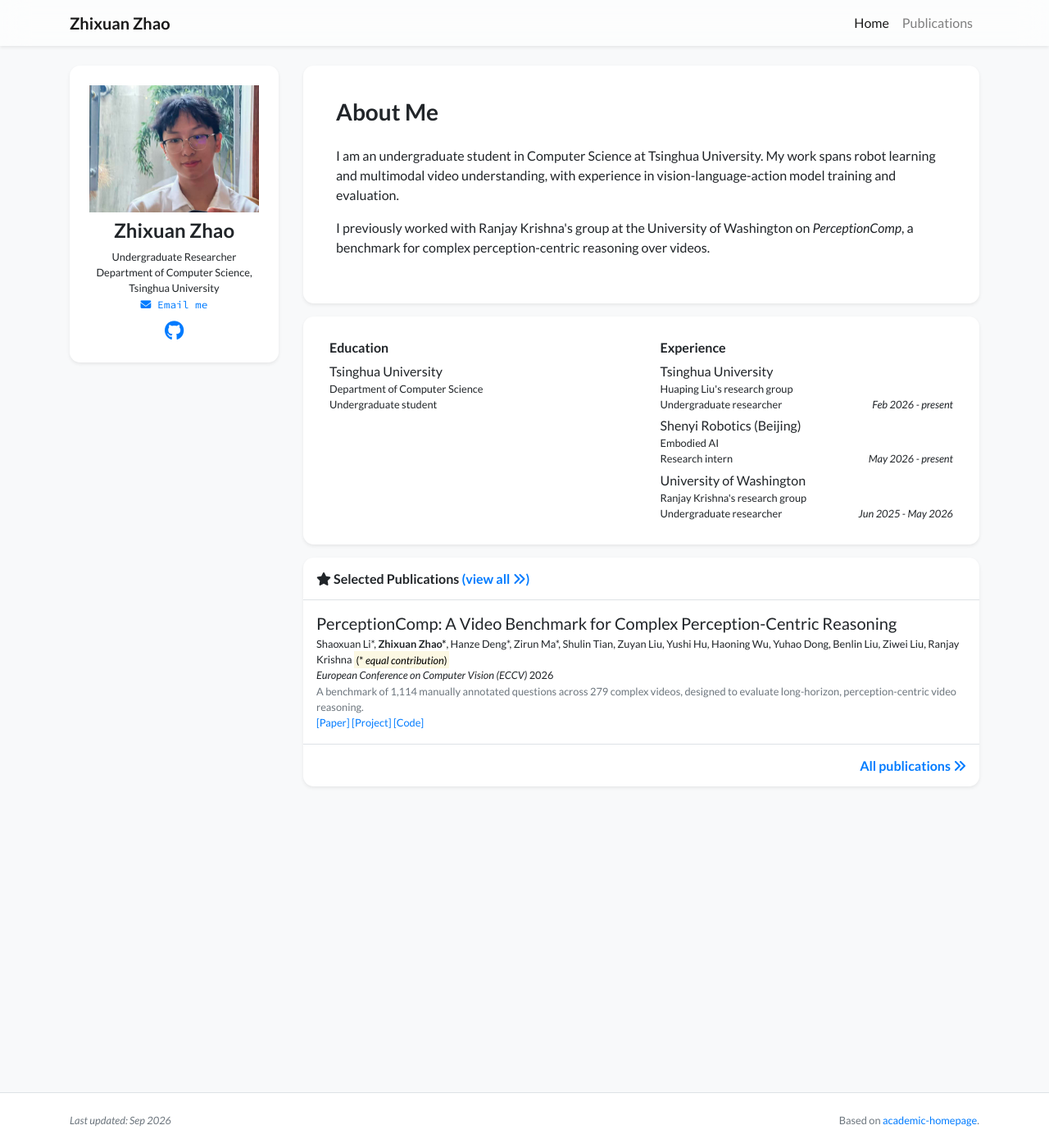
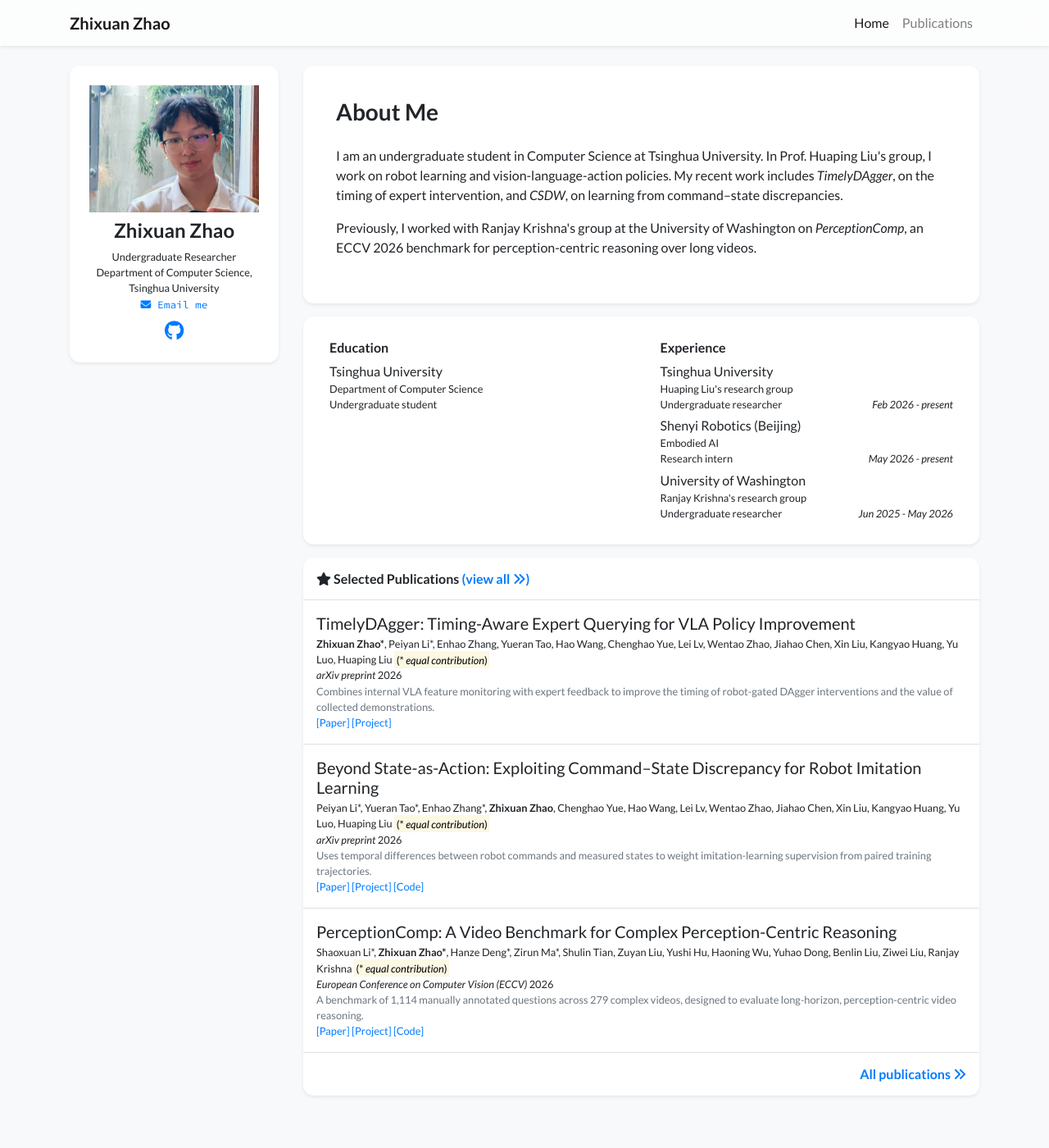
Before and after one commit to hrinnnn/hrinnnn.github.io, a Jekyll site: the page built from index.html, in a window 1280 px wide and 1400 px high. Shown: the whole window at 82% size. Built offline with Jekyll 4.4.1, drawn with Linux system fonts in a browser that asks for light colours; nearby versions of some CDN libraries; a style sheet for code colours, icons or effects is not loaded.

Commit message:
Add public arXiv papers and refocus biography

```diff
--- a/_data/profile.yml
+++ b/_data/profile.yml
@@ -13,12 +13,13 @@ short_bio_text_justify: false
 short_bio: >-
   <p>
     I am an undergraduate student in Computer Science at Tsinghua University.
-    My work spans robot learning and multimodal video understanding, with experience
-    in vision-language-action model training and evaluation.
+    In Prof. Huaping Liu's group, I work on robot learning and vision-language-action policies.
+    My recent work includes <em>TimelyDAgger</em>, on the timing of expert intervention,
+    and <em>CSDW</em>, on learning from command–state discrepancies.
   </p>
   <p>
-    I previously worked with Ranjay Krishna's group at the University of Washington
-    on <em>PerceptionComp</em>, a benchmark for complex perception-centric reasoning over videos.
+    Previously, I worked with Ranjay Krishna's group at the University of Washington
+    on <em>PerceptionComp</em>, an ECCV 2026 benchmark for perception-centric reasoning over long videos.
   </p>
 
 portrait_url: /assets/images/photos/zhixuan-zhao.jpg
```
Also changed, not shown: _publications/2026/csdw.md (added, +28 -0 lines), _publications/2026/timelydagger.md (added, +27 -0 lines).
